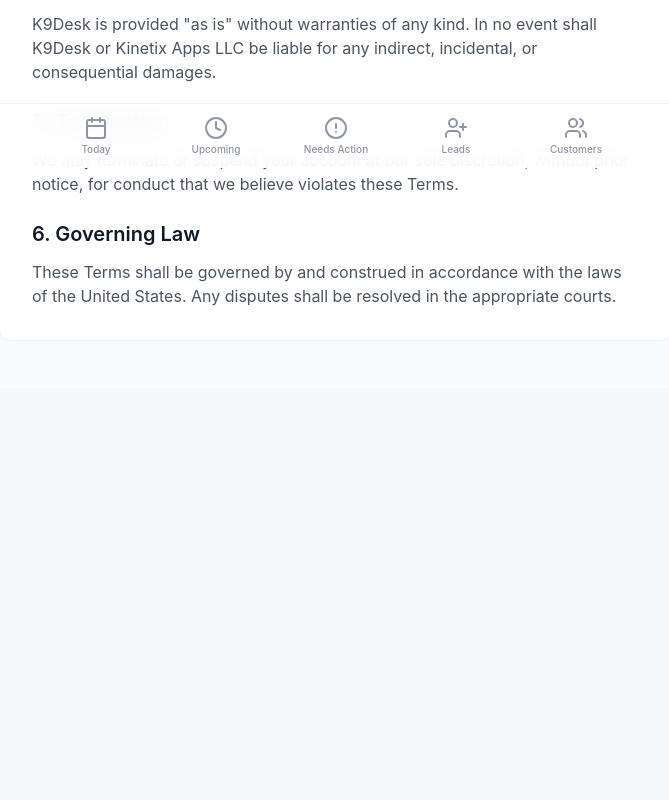
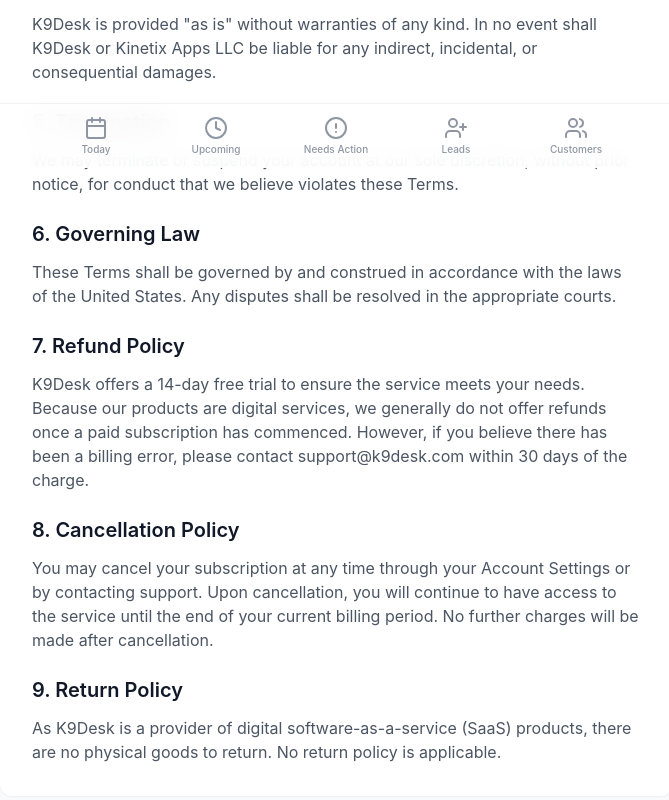
Before and after one commit to s2n4life/k9desk, a Next.js app: page /terms in a window 1280 px wide. Shown: the part 632-1432 px from the top of the page, without its empty margins (304-973 px from the left). Before the commit the page ends 1100 px from the top, so only its background shows below. Built offline with nearby package versions, Linux system fonts and the light colour scheme; no server answers.

Commit message:
Add explicit refund and cancellation policies for Stripe compliance

```diff
--- a/src/app/terms/page.tsx
+++ b/src/app/terms/page.tsx
@@ -43,6 +43,21 @@
                         <h2 className="text-xl font-semibold text-gray-900 mb-3">6. Governing Law</h2>
                         <p>These Terms shall be governed by and construed in accordance with the laws of the United States. Any disputes shall be resolved in the appropriate courts.</p>
                     </section>
+
+                    <section>
+                        <h2 className="text-xl font-semibold text-gray-900 mb-3">7. Refund Policy</h2>
+                        <p>K9Desk offers a 14-day free trial to ensure the service meets your needs. Because our products are digital services, we generally do not offer refunds once a paid subscription has commenced. However, if you believe there has been a billing error, please contact support@k9desk.com within 30 days of the charge.</p>
+                    </section>
+
+                    <section>
+                        <h2 className="text-xl font-semibold text-gray-900 mb-3">8. Cancellation Policy</h2>
+                        <p>You may cancel your subscription at any time through your Account Settings or by contacting support. Upon cancellation, you will continue to have access to the service until the end of your current billing period. No further charges will be made after cancellation.</p>
+                    </section>
+
+                    <section>
+                        <h2 className="text-xl font-semibold text-gray-900 mb-3">9. Return Policy</h2>
+                        <p>As K9Desk is a provider of digital software-as-a-service (SaaS) products, there are no physical goods to return. No return policy is applicable.</p>
+                    </section>
                 </div>
             </div>
         </div>
```
